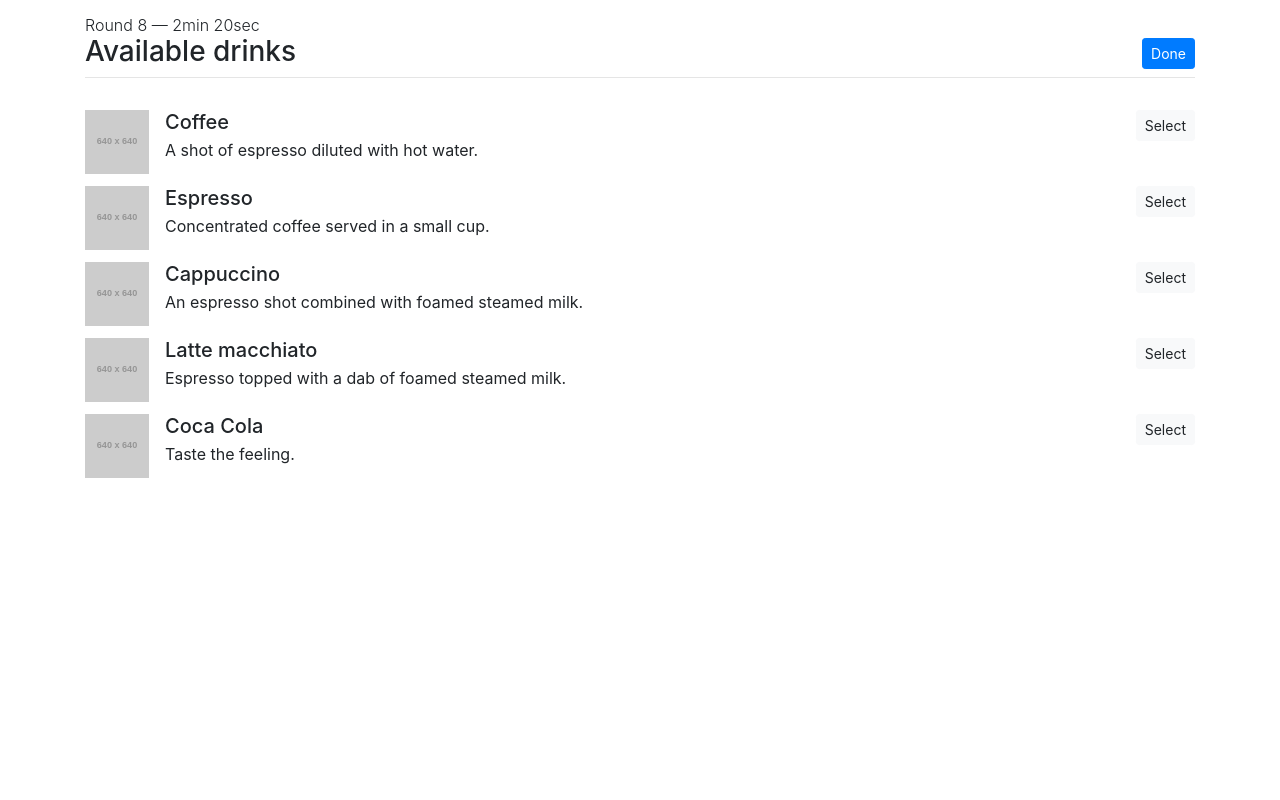
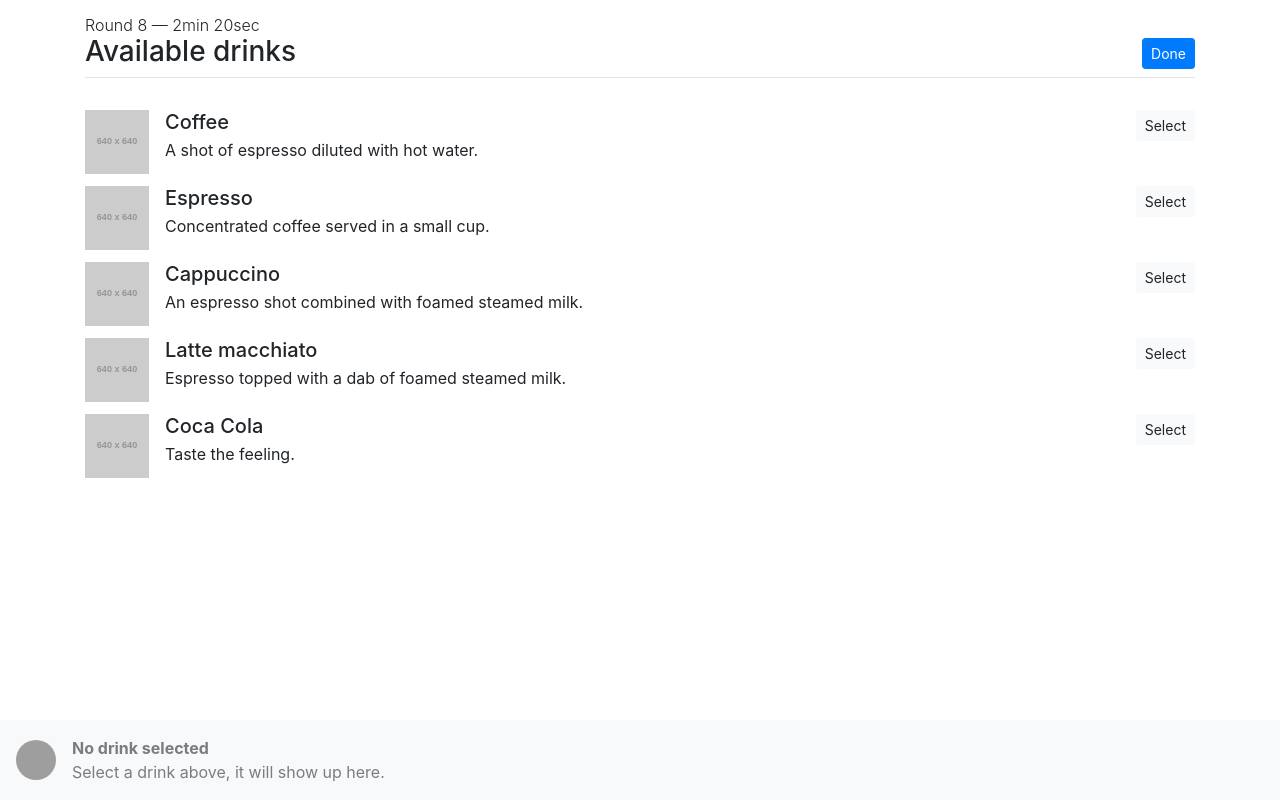
Before and after one commit to StijnvH00/IDUSA-CoffeeAtWork, a plain HTML site: page index.html in a window 1280 px wide. Drawn offline with Linux system fonts and the light colour scheme; grey boxes are pictures that could not be loaded; placeholder pictures from the web are drawn by us.

Commit message:
Add 'selected drink' section to the drink selection page

```diff
--- a/index.html
+++ b/index.html
@@ -85,6 +85,16 @@
     </div>
   </main>
 
+  <footer class="navbar fixed-bottom navbar-light bg-light">
+    <span class="navbar-brand">
+      <img src="https://source.unsplash.com/DLKR_x3T_7s/640x640" style="width:2em;height:2em;" class="rounded-circle">
+    </span>
+    <span class="navbar-text mr-auto">
+      <strong>No drink selected</strong><br>
+      Select a drink above, it will show up here.
+    </span>
+  </footer>
+
   <script src="js/bootstrap.bundle.min.js"></script>
 </body>
 </html>
```
